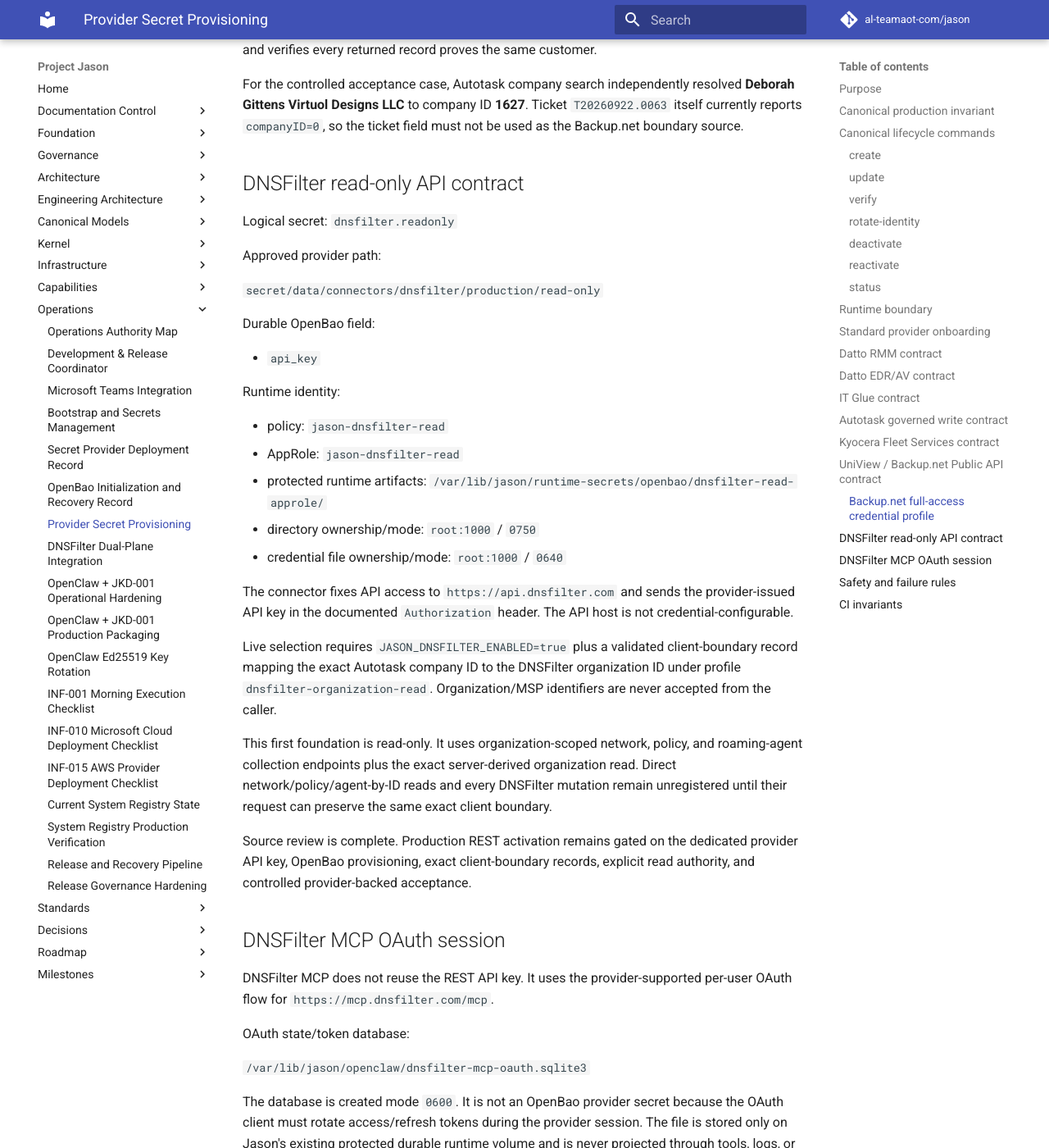
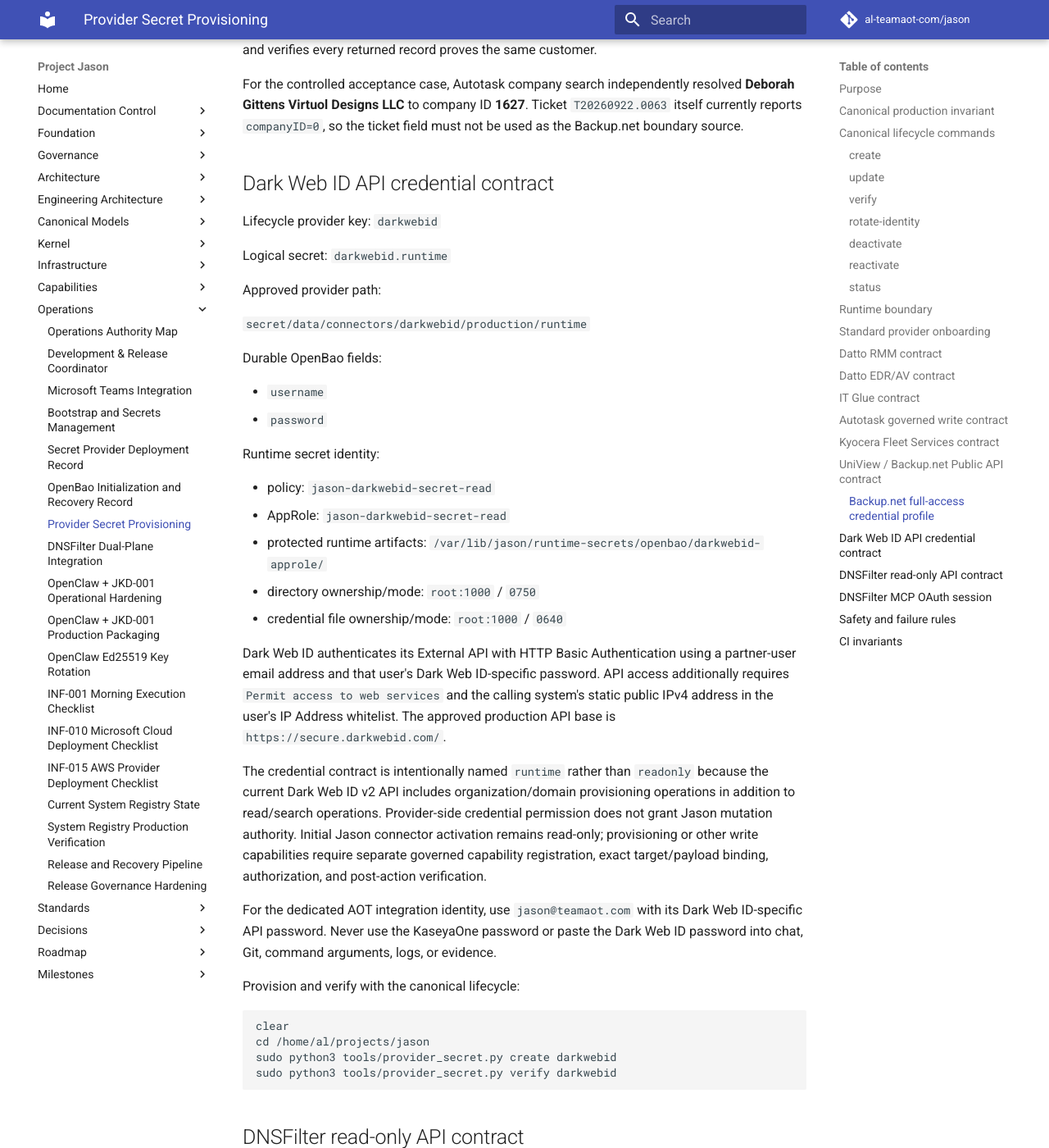
Before and after one commit to al-teamaot-com/jason, an MkDocs documentation site: the page built from docs/operations/Provider-Secret-Provisioning.md, in a window 1280 px wide and 1400 px high, scrolled down 9912 px. Shown: the whole window at 82% size. Built offline with MkDocs 1.6.1 and Material for MkDocs 9.7.7, drawn with Linux system fonts in a browser that asks for light colours; comment, search, counter and statistics services are not loaded.

Commit message:
Add Dark Web ID provider secret lifecycle

````diff
--- a/docs/operations/Provider-Secret-Provisioning.md
+++ b/docs/operations/Provider-Secret-Provisioning.md
@@ -334,6 +334,44 @@
 
 For the controlled acceptance case, Autotask company search independently resolved **Deborah Gittens Virtuol Designs LLC** to company ID **1627**. Ticket `T20260922.0063` itself currently reports `companyID=0`, so the ticket field must not be used as the Backup.net boundary source.
 
+## Dark Web ID API credential contract
+
+Lifecycle provider key: `darkwebid`
+
+Logical secret: `darkwebid.runtime`
+
+Approved provider path:
+
+`secret/data/connectors/darkwebid/production/runtime`
+
+Durable OpenBao fields:
+
+- `username`
+- `password`
+
+Runtime secret identity:
+
+- policy: `jason-darkwebid-secret-read`
+- AppRole: `jason-darkwebid-secret-read`
+- protected runtime artifacts: `/var/lib/jason/runtime-secrets/openbao/darkwebid-approle/`
+- directory ownership/mode: `root:1000` / `0750`
+- credential file ownership/mode: `root:1000` / `0640`
+
+Dark Web ID authenticates its External API with HTTP Basic Authentication using a partner-user email address and that user's Dark Web ID-specific password. API access additionally requires `Permit access to web services` and the calling system's static public IPv4 address in the user's IP Address whitelist. The approved production API base is `https://secure.darkwebid.com/`.
+
+The credential contract is intentionally named `runtime` rather than `readonly` because the current Dark Web ID v2 API includes organization/domain provisioning operations in addition to read/search operations. Provider-side credential permission does not grant Jason mutation authority. Initial Jason connector activation remains read-only; provisioning or other write capabilities require separate governed capability registration, exact target/payload binding, authorization, and post-action verification.
+
+For the dedicated AOT integration identity, use `jason@teamaot.com` with its Dark Web ID-specific API password. Never use the KaseyaOne password or paste the Dark Web ID password into chat, Git, command arguments, logs, or evidence.
+
+Provision and verify with the canonical lifecycle:
+
+```bash
+clear
+cd /home/al/projects/jason
+sudo python3 tools/provider_secret.py create darkwebid
+sudo python3 tools/provider_secret.py verify darkwebid
+```
+
 ## DNSFilter read-only API contract
 
 Logical secret: `dnsfilter.readonly`
````
Also changed, not shown: 3 other files.
